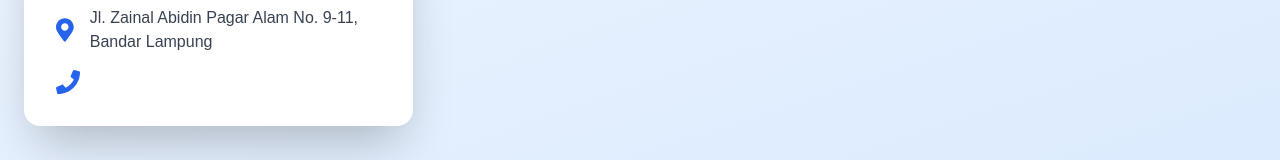
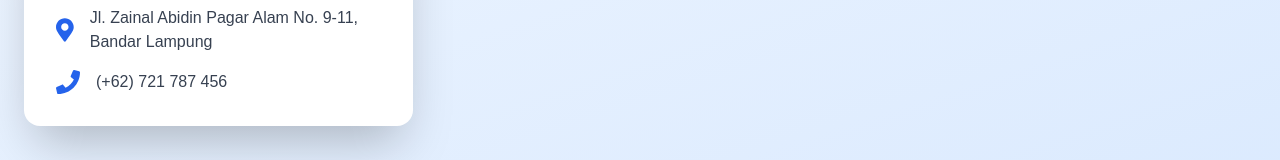
Before and after one commit to Deoca27/manusia-biasa, a Next.js app: page /contact in a window 1280 px wide. Shown: the part 282-442 px from the top of the page. Built offline with nearby package versions, Linux system fonts and the light colour scheme.

Commit message:
rendika : menambahkan nomor telfon

```diff
--- a/app/contact/page.tsx
+++ b/app/contact/page.tsx
@@ -51,6 +51,7 @@ export default function ContactPage() {
               </div>
               <div className="flex items-center">
               <FaPhone className="text-blue-600 mr-4 text-2xl" />
+              <p className="text-gray-700">(+62) 721 787 456</p>
 
               </div>
 
```
